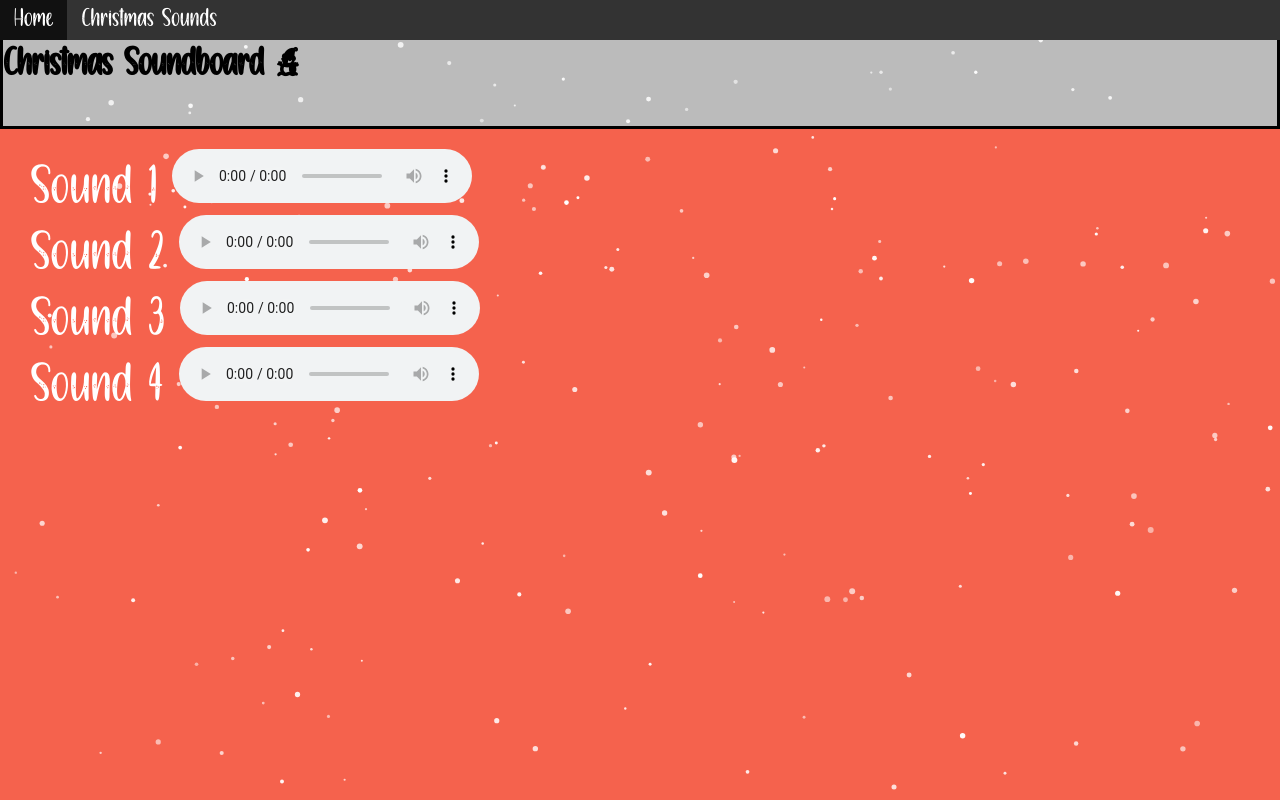
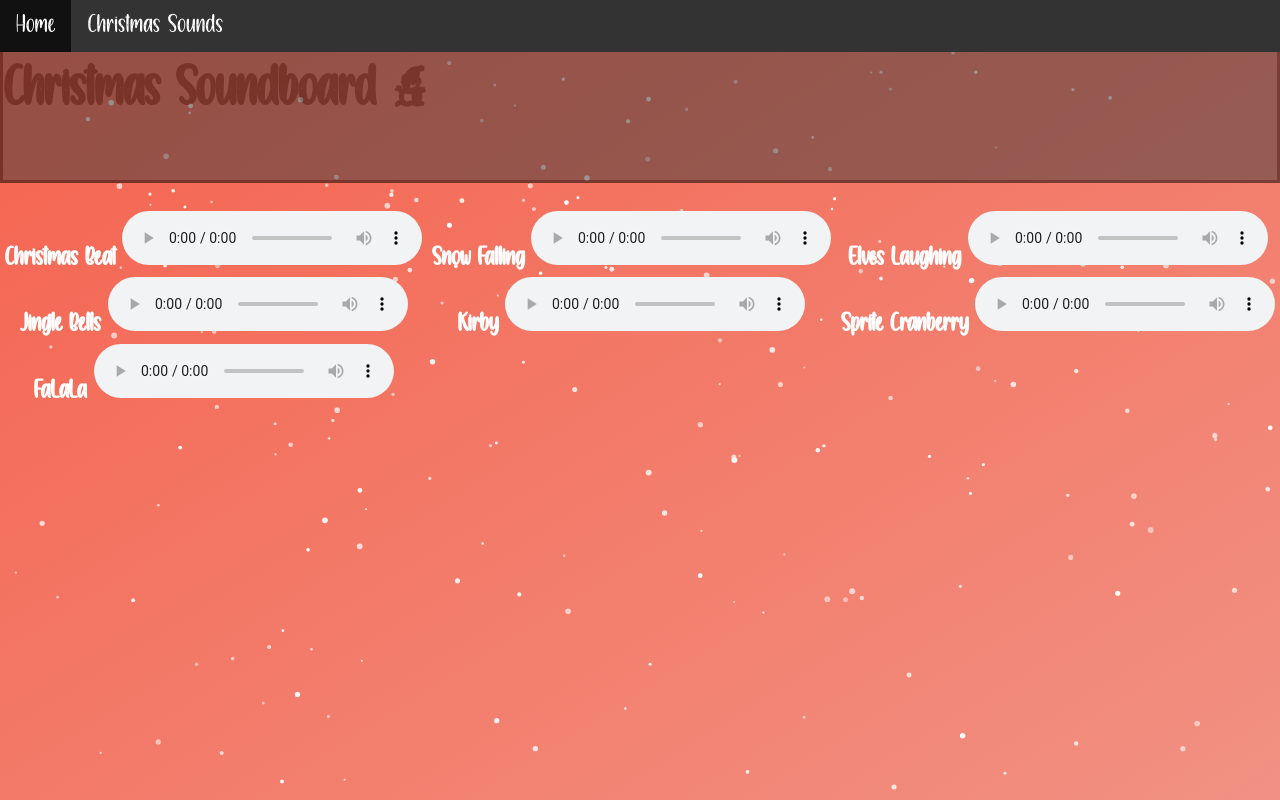
Before and after one commit to farisashai/HolidayHacksSoundboard, a plain HTML site: page index.html in a window 1280 px wide. Drawn offline with Linux system fonts and the light colour scheme.

Commit message:
Add files via upload

```diff
--- a/index.html
+++ b/index.html
@@ -7,43 +7,71 @@
     </head>
     <body>
         <section class="overlay">
-            <script src="./snow.js" ></script>
-
+                <script src="./snow.js" ></script>
         <div id="navbar">
             <div class="title">
-                <h1>Christmas Soundboard ></h1>
+                  <h1 class="title">Christmas Soundboard ></h1>
             </div>
         </div>
         <ul>
                 <li><a href="./start.html">Home</a></li>
                 <li><a href="./index.html">Christmas Sounds</a></li>
         </ul>
+        <table>
+            <tr>
         <div id="soundboard">
             <div class="sound" id="sound1">
-                Sound 1
+                <a href="sounds/sound1.wav"></a>
+                <th>Christmas Beat</a>
                 <audio controls>
                     <source src="sounds/sound1.wav" />
-                  </audio>
+                  </audio></th>
             </div>
             <div class="sound" id="sound2">
-                Sound 2
+                <th>Snow Falling
                 <audio controls>
                     <source src="sounds/sound2.wav" />
-                  </audio>
+                  </audio></th>
             </div>
             <div class="sound" id="sound3">
-                Sound 3
+                <th>Elves Laughing
                 <audio controls>
                     <source src="sounds/sound3.wav" />
-                  </audio>
+                  </audio></th>
+            </div>
+            </tr>
+            <tr>
+            <div class="sound" id="sound4">
+                <th>Jingle Bells
+                <audio controls>
+                    <source src="sounds/King oah.mp3" />
+                  </audio></th>
             </div>
             <div class="sound" id="sound4">
-                Sound 4
+                <th>Kirby
                 <audio controls>
-                    <source src="sounds/sound4.mp3" />
-                  </audio>
+                    <source src="sounds/kirby.mp3" />
+                  </audio></th>
             </div>
+            <div class="sound" id="sound5">
+                <th>Sprite Cranberry
+                    <audio controls>
+                        <source src="sounds/sprite.wav"/>
+                    </audio></th>
+            </div>
+            </tr>
+            <tr>
+            <div class="sound" id="sound6">
+                <th>FaLaLa
+                    <audio controls>
+                        <source src="sounds/deckthehalls.mp3"/>
+                    </audio>
+                </th>
+            </div>
+            </tr>
         </div>
-    </section>
+        </table>
+
+        </section>
     </body>
 </html>
--- a/style.css
+++ b/style.css
@@ -1,10 +1,11 @@
 #navbar {
-    background-color: #BBBBBB;
+    background-color:rgb(59, 59, 59);
+    opacity: 0.5;
     border: 3px solid black;
     display: flex;
     justify-content: space-between;
     align-items: center;
-    margin-bottom: 20px;
+    margin-bottom: 25px;
 }
 
 /*snow*/
@@ -21,6 +22,7 @@ body, html {
   width: 100%;
   height: 100%;
   background-color: #F5624D;
+  background-image: linear-gradient(to bottom right,  #F5624D,  rgb(241, 145, 131));
 }
 
 ul {
@@ -42,7 +44,7 @@ li a {
   display: block;
   color: white;
   text-align: center;
-  padding: 8px 14px;
+  padding: 14px 16px;
   text-decoration: none;
 }
 
@@ -64,12 +66,25 @@ li a:hover:not(.active) {
     font-size: 35px;
   }
 
+div.title {
+    font-size: 50px;
+    color: black;
+}
+
 div.sound {
     font-size: 75px;
-    left: 30px;
     position: relative;
 }
 
-div.title {
-    color: black;
+/* make the sounds look nicely ordered*/
+
+table {
+  border-collapse: collapse;
+  width: 100%;
+  height: 25%;
 }
+
+td {
+  text-align: center;
+}
+/* end sound adjustment*/
```
Also changed, not shown: 4 other files. Lines whose indentation alone changed are shown as unchanged.
